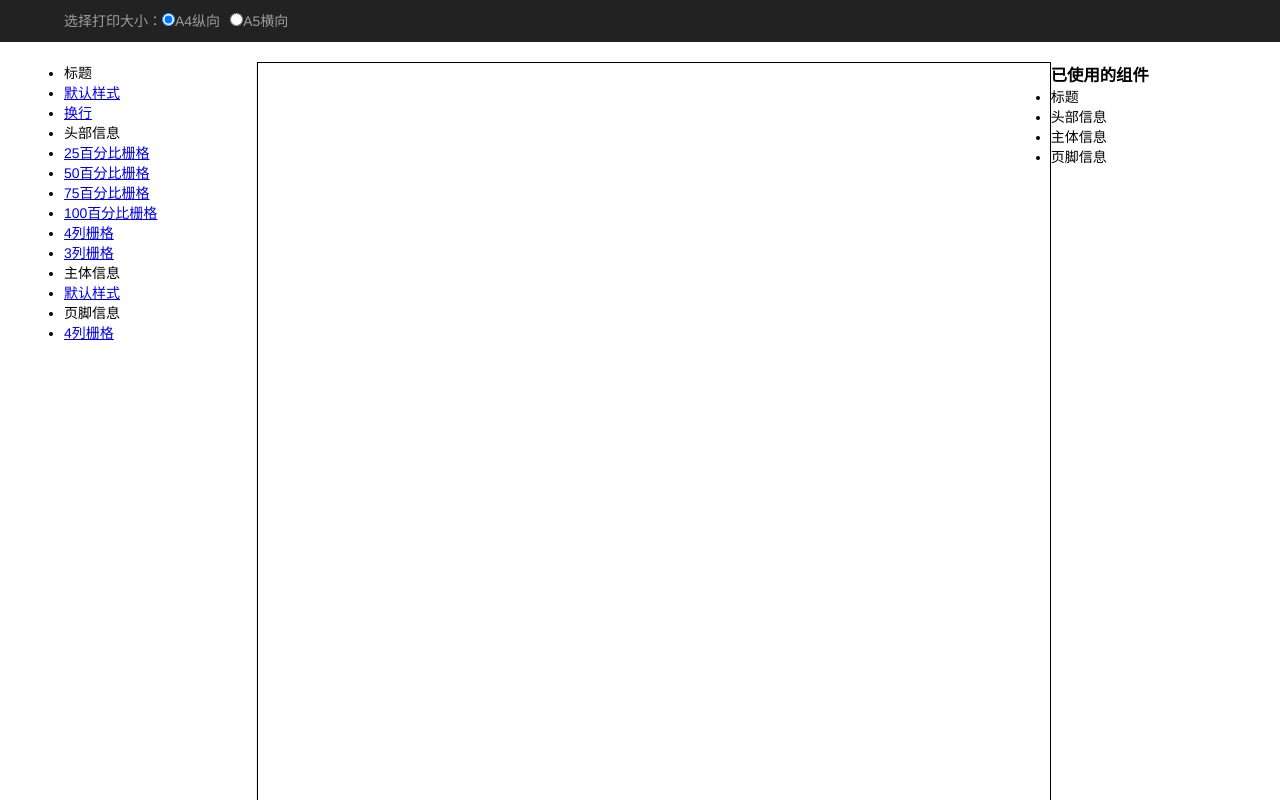
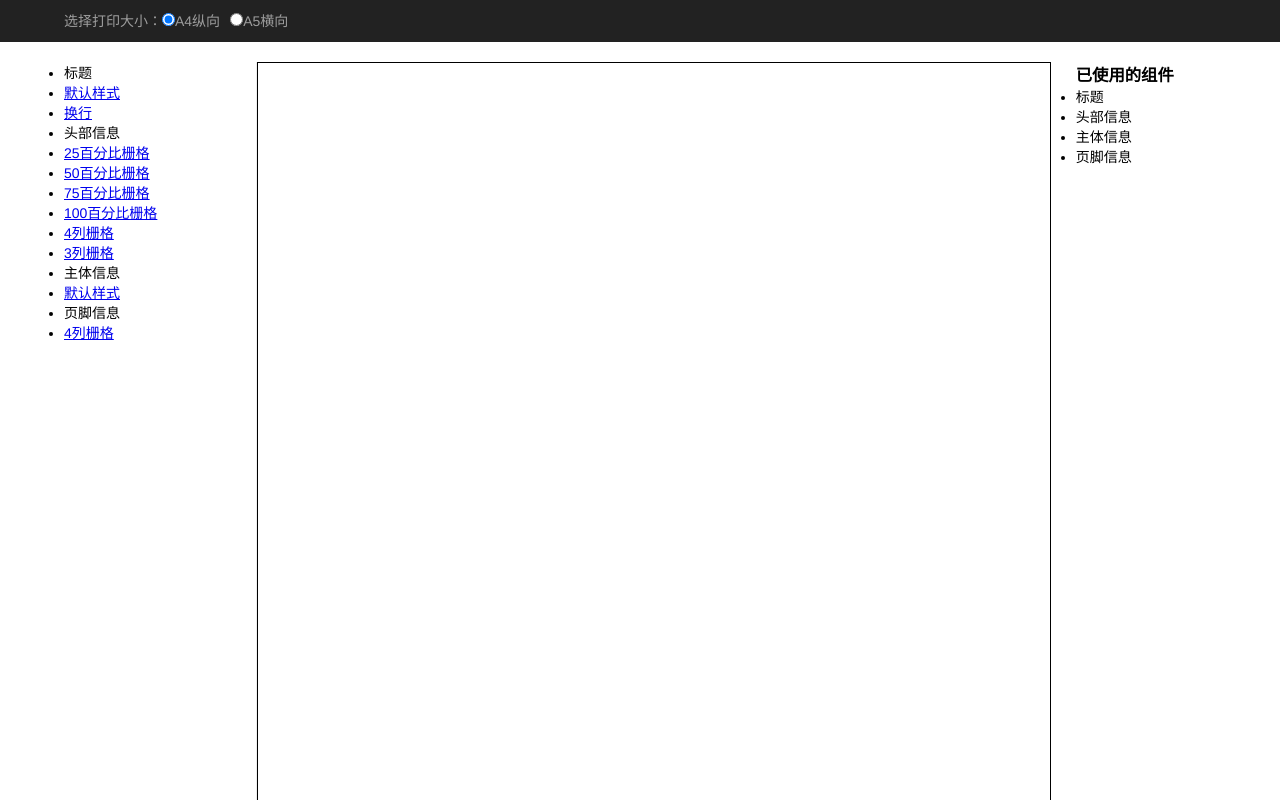
Before and after one commit to acrens/printSys, a Vue app: page / in a window 1280 px wide. Shown: the top 800 px of the page. Built offline with nearby package versions, Linux system fonts and the light colour scheme.

Commit message:
系统样式调整

```diff
--- a/style/public.css
+++ b/style/public.css
@@ -67,6 +67,7 @@ nav {
 .side {
     width: 15%;
     float: left;
+    margin-left: 25px;
 }
 .side-item {
     list-style: none;
```
